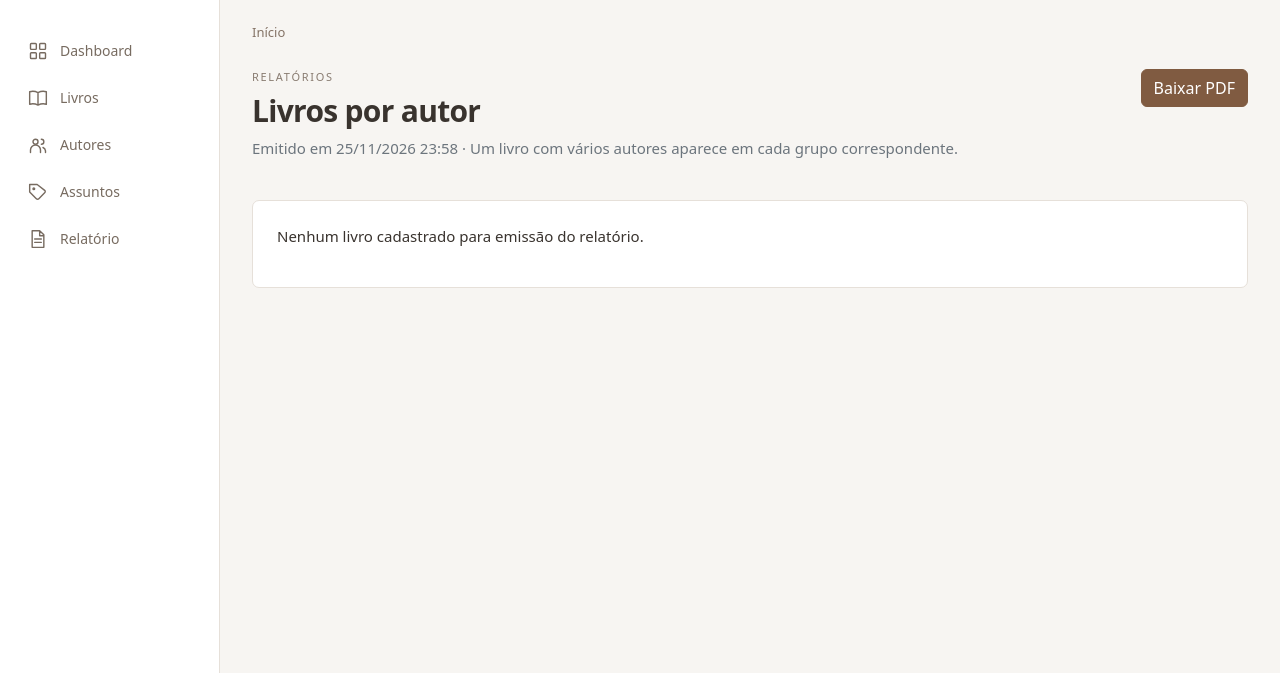
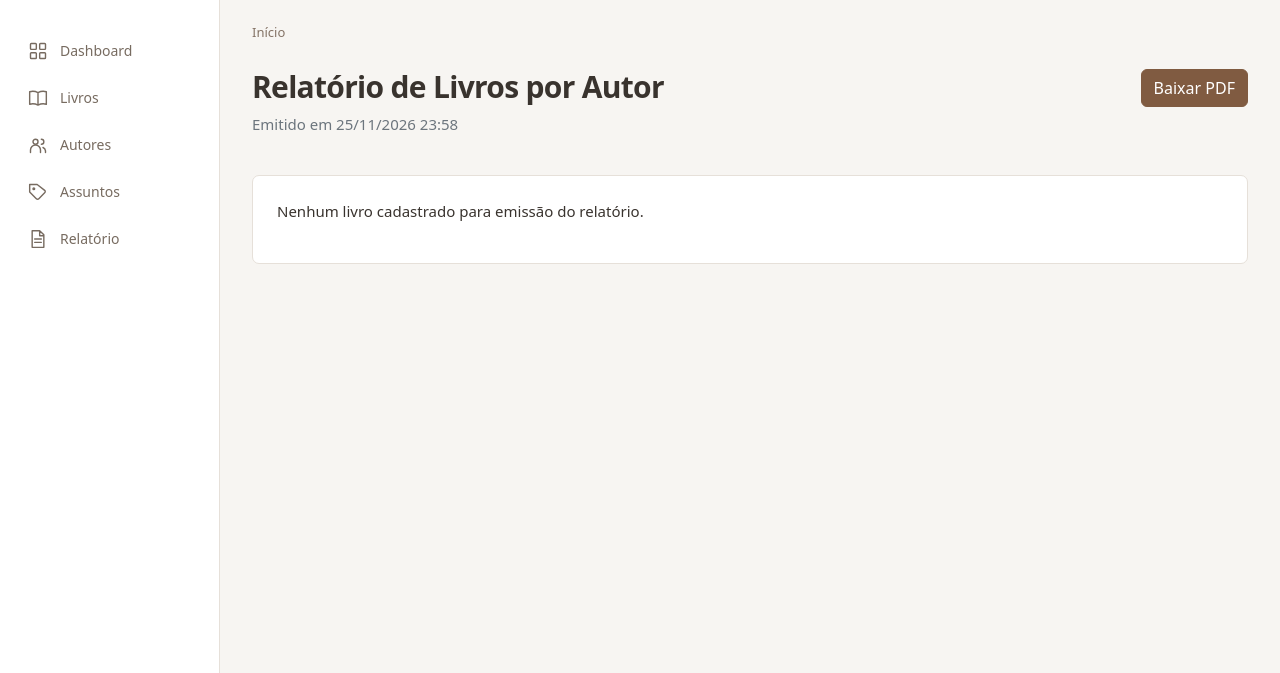
Before and after one commit to rafaelbazzolini/ds_catalogo_livros, a Symfony app: template templates/relatorio/index.html.twig in a window 1280 px wide. Shown: the part 73-746 px from the top of the page. Run offline with Twig, Linux system fonts and the light colour scheme; the template is opened without the code that fills it, so the values that code supplies are empty; some libraries are stand-ins or nearby versions.

Commit message:
ajuste no relatorio

```diff
--- a/templates/base.html.twig
+++ b/templates/base.html.twig
@@ -51,7 +51,7 @@
                     <li class="breadcrumb-item active" aria-current="page">{{ metadados.label }}</li>
                     {% endif %}
                     {% elseif app.request.attributes.get('_route') == 'report' %}
-                    <li class="breadcrumb-item active" aria-current="page">Relatório por autor</li>
+                    <li class="breadcrumb-item active" aria-current="page">Relatório</li>
                     {% endif %}
                     {% endblock %}
                 </ol>
--- a/templates/relatorio/index.html.twig
+++ b/templates/relatorio/index.html.twig
@@ -2,9 +2,8 @@
 {% block body %}
 <div class="d-flex justify-content-between mb-4">
     <div>
-        <p class="eyebrow">RELATÓRIOS</p>
-        <h1>Livros por autor</h1>
-        <p class="text-secondary">Emitido em {{ geradoEm|date('d/m/Y H:i', 'America/Sao_Paulo') }} · Um livro com vários autores aparece em cada grupo correspondente.</p>
+        <h1>Relatório de Livros por Autor</h1>
+        <p class="text-secondary">Emitido em {{ geradoEm|date('d/m/Y H:i', 'America/Sao_Paulo') }}</p>
     </div>
     <div>
         <a class="btn btn-primary" href="{{ path('report', {format: 'pdf'}) }}">Baixar PDF</a>
```
